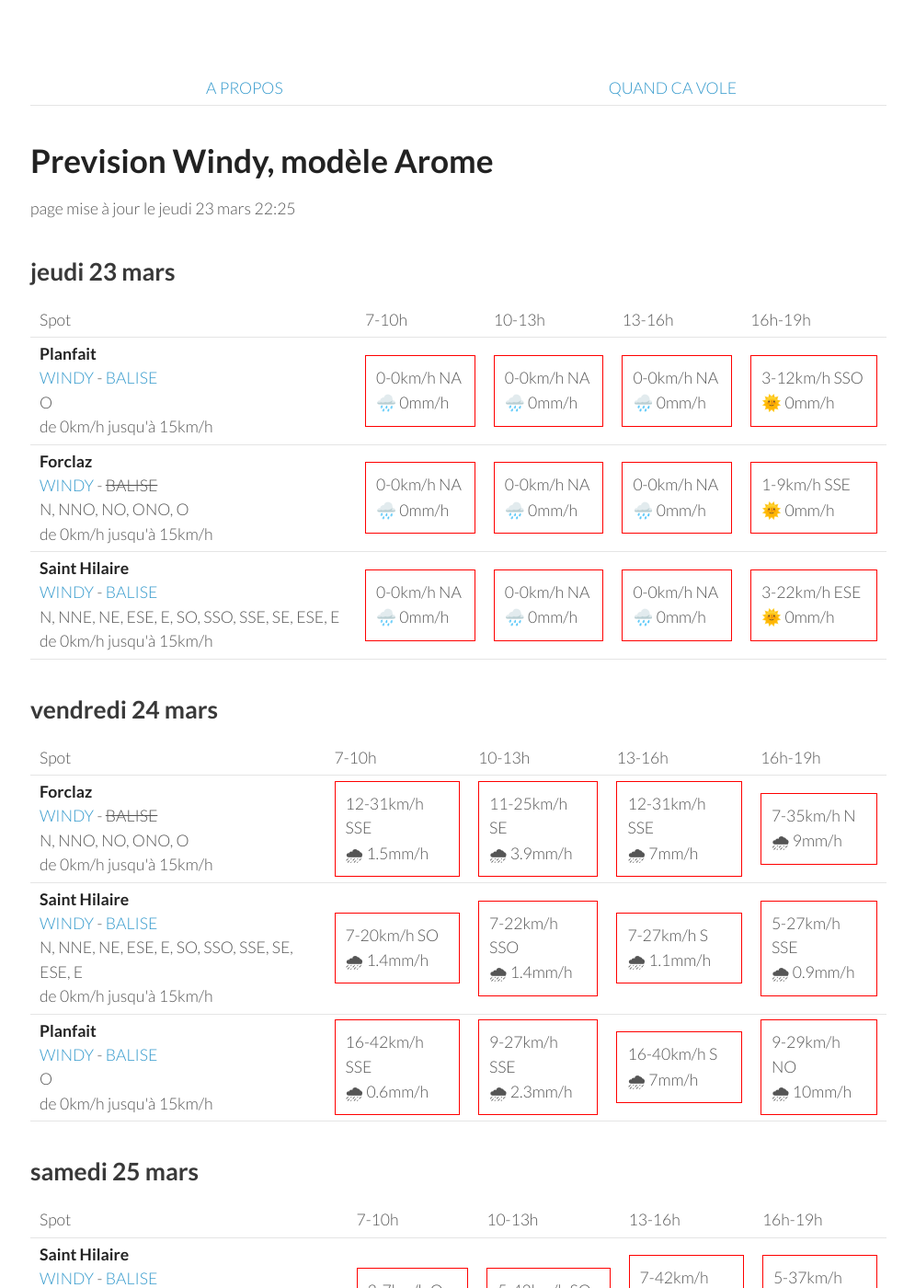
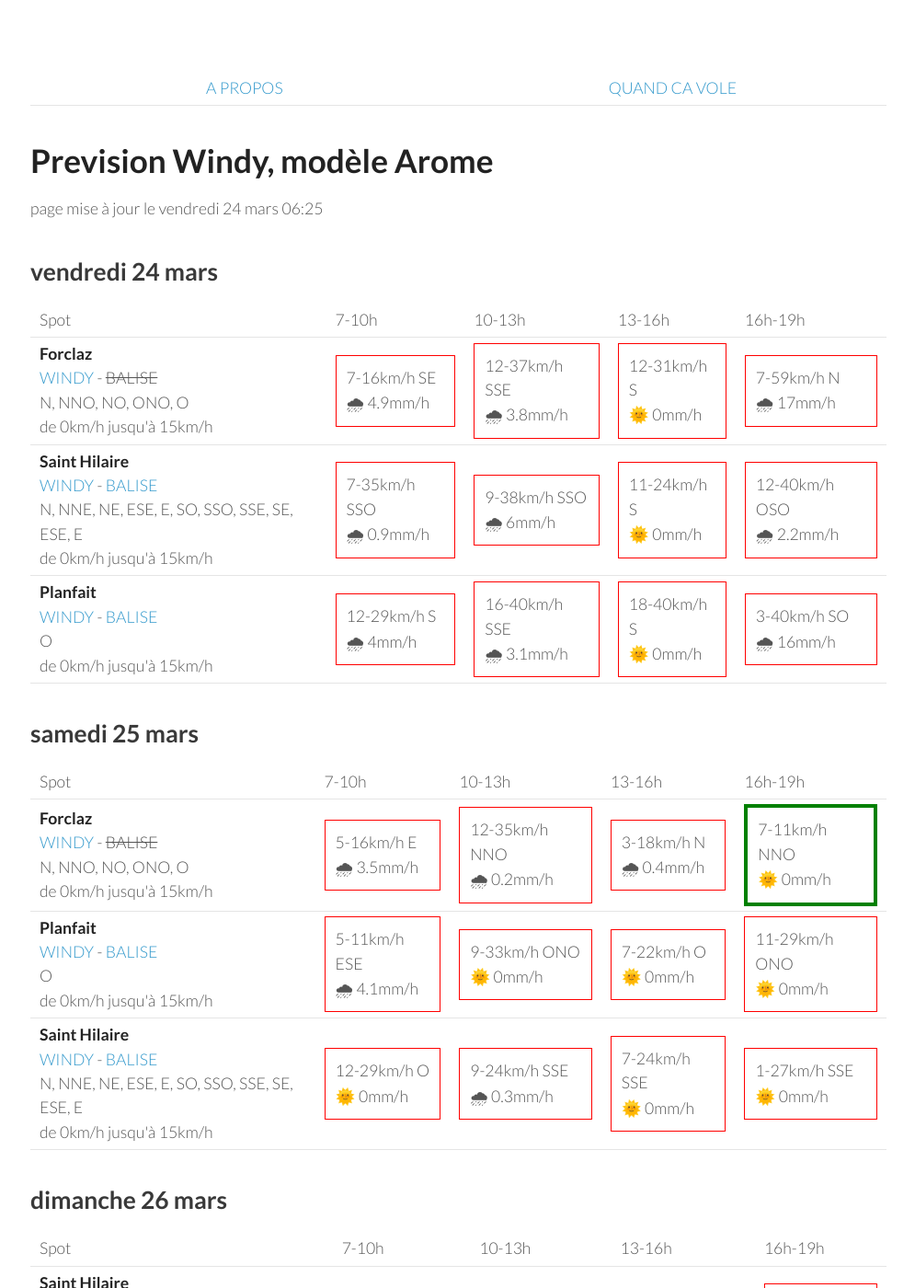
Before and after one commit to parapente-dans-le-nord/parapente-dans-le-nord.github.io, a Jekyll site: the page built from alpes_nord.markdown, in a window 1280 px wide and 1400 px high. Shown: the whole window at 92% size, without its empty margins (25-1020 px from the left). Built offline with Jekyll 4.4.1, drawn with Linux system fonts in a browser that asks for light colours; some of the changed text lies outside the part shown.

Commit message:
update index.markdown

```diff
--- a/alpes_nord.markdown
+++ b/alpes_nord.markdown
@@ -7,51 +7,8 @@ title:  "Tous les spots"
 {: .links}
 
 # Prevision Windy, modèle Arome
-page mise à jour le jeudi 23 mars 22:25
+page mise à jour le vendredi 24 mars 06:25
 
-## jeudi 23 mars
-
-{::nomarkdown}
-<table>
-  <tbody>
-    <tr>
-      <td>Spot</td>
-      <td>7-10h</td>
-      <td>10-13h</td>
-      <td>13-16h</td>
-      <td>16h-19h</td>
-    </tr>
-<tr>
-        <td><strong>Planfait</strong><br><a href="https://windy.com/45.853/6.223?45.415,6.223,8">WINDY</a> - <span class=""><a href="https://www.openwindmap.org/PP496">BALISE</a> </span><br> <span class="vent-favorable">O</span><br><span class="force-vent">de 0km/h jusqu'à 15km/h</span> </td>
-
-            <td><div class="not-flyable"><p>0-0km/h NA</p><p>🌧️ 0mm/h</p></div></td>
-            <td><div class="not-flyable"><p>0-0km/h NA</p><p>🌧️ 0mm/h</p></div></td>
-            <td><div class="not-flyable"><p>0-0km/h NA</p><p>🌧️ 0mm/h</p></div></td>
-            <td><div class="not-flyable"><p>3-12km/h SSO</p><p>🌞 0mm/h</p></div></td>
-
-    </tr>
-<tr>
-        <td><strong>Forclaz</strong><br><a href="https://windy.com/45.814/6.247?45.375,6.246,8,m:eVwaglz">WINDY</a> - <span class="no-balise"> BALISE </span><br> <span class="vent-favorable">N, NNO, NO, ONO, O</span><br><span class="force-vent">de 0km/h jusqu'à 15km/h</span> </td>
-
-            <td><div class="not-flyable"><p>0-0km/h NA</p><p>🌧️ 0mm/h</p></div></td>
-            <td><div class="not-flyable"><p>0-0km/h NA</p><p>🌧️ 0mm/h</p></div></td>
-            <td><div class="not-flyable"><p>0-0km/h NA</p><p>🌧️ 0mm/h</p></div></td>
-            <td><div class="not-flyable"><p>1-9km/h SSE</p><p>🌞 0mm/h</p></div></td>
-
-    </tr>
-<tr>
-        <td><strong>Saint Hilaire</strong><br><a href="https://windy.com/45.307/5.888?45.087,5.889,9,m:eUFagkX">WINDY</a> - <span class=""><a href="http://www.balisemeteo.com/balise.php?idBalise=61">BALISE</a> </span><br> <span class="vent-favorable">N, NNE, NE, ESE, E, SO, SSO, SSE, SE, ESE, E</span><br><span class="force-vent">de 0km/h jusqu'à 15km/h</span> </td>
-
-            <td><div class="not-flyable"><p>0-0km/h NA</p><p>🌧️ 0mm/h</p></div></td>
-            <td><div class="not-flyable"><p>0-0km/h NA</p><p>🌧️ 0mm/h</p></div></td>
-            <td><div class="not-flyable"><p>0-0km/h NA</p><p>🌧️ 0mm/h</p></div></td>
-            <td><div class="not-flyable"><p>3-22km/h ESE</p><p>🌞 0mm/h</p></div></td>
-
-    </tr>
-
-</tbody>
-</table>
-{:/}
 ## vendredi 24 mars
 
 {::nomarkdown}
@@ -67,30 +24,30 @@ page mise à jour le jeudi 23 mars 22:25
 <tr>
         <td><strong>Forclaz</strong><br><a href="https://windy.com/45.814/6.247?45.375,6.246,8,m:eVwaglz">WINDY</a> - <span class="no-balise"> BALISE </span><br> <span class="vent-favorable">N, NNO, NO, ONO, O</span><br><span class="force-vent">de 0km/h jusqu'à 15km/h</span> </td>
 
-            <td><div class="not-flyable"><p>12-31km/h SSE</p><p>🌧 1.5mm/h</p></div></td>
-            <td><div class="not-flyable"><p>11-25km/h SE</p><p>🌧 3.9mm/h</p></div></td>
-            <td><div class="not-flyable"><p>12-31km/h SSE</p><p>🌧 7mm/h</p></div></td>
-            <td><div class="not-flyable"><p>7-35km/h N</p><p>🌧 9mm/h</p></div></td>
+            <td><div class="not-flyable"><p>7-16km/h SE</p><p>🌧 4.9mm/h</p></div></td>
+            <td><div class="not-flyable"><p>12-37km/h SSE</p><p>🌧 3.8mm/h</p></div></td>
+            <td><div class="not-flyable"><p>12-31km/h S</p><p>🌞 0mm/h</p></div></td>
+            <td><div class="not-flyable"><p>7-59km/h N</p><p>🌧 17mm/h</p></div></td>
 
 
     </tr>
 <tr>
         <td><strong>Saint Hilaire</strong><br><a href="https://windy.com/45.307/5.888?45.087,5.889,9,m:eUFagkX">WINDY</a> - <span class=""><a href="http://www.balisemeteo.com/balise.php?idBalise=61">BALISE</a> </span><br> <span class="vent-favorable">N, NNE, NE, ESE, E, SO, SSO, SSE, SE, ESE, E</span><br><span class="force-vent">de 0km/h jusqu'à 15km/h</span> </td>
 
-            <td><div class="not-flyable"><p>7-20km/h SO</p><p>🌧 1.4mm/h</p></div></td>
-            <td><div class="not-flyable"><p>7-22km/h SSO</p><p>🌧 1.4mm/h</p></div></td>
-            <td><div class="not-flyable"><p>7-27km/h S</p><p>🌧 1.1mm/h</p></div></td>
-            <td><div class="not-flyable"><p>5-27km/h SSE</p><p>🌧 0.9mm/h</p></div></td>
+            <td><div class="not-flyable"><p>7-35km/h SSO</p><p>🌧 0.9mm/h</p></div></td>
+            <td><div class="not-flyable"><p>9-38km/h SSO</p><p>🌧 6mm/h</p></div></td>
+            <td><div class="not-flyable"><p>11-24km/h S</p><p>🌞 0mm/h</p></div></td>
+            <td><div class="not-flyable"><p>12-40km/h OSO</p><p>🌧 2.2mm/h</p></div></td>
 
 
     </tr>
 <tr>
         <td><strong>Planfait</strong><br><a href="https://windy.com/45.853/6.223?45.415,6.223,8">WINDY</a> - <span class=""><a href="https://www.openwindmap.org/PP496">BALISE</a> </span><br> <span class="vent-favorable">O</span><br><span class="force-vent">de 0km/h jusqu'à 15km/h</span> </td>
 
-            <td><div class="not-flyable"><p>16-42km/h SSE</p><p>🌧 0.6mm/h</p></div></td>
-            <td><div class="not-flyable"><p>9-27km/h SSE</p><p>🌧 2.3mm/h</p></div></td>
-            <td><div class="not-flyable"><p>16-40km/h S</p><p>🌧 7mm/h</p></div></td>
-            <td><div class="not-flyable"><p>9-29km/h NO</p><p>🌧 10mm/h</p></div></td>
+            <td><div class="not-flyable"><p>12-29km/h S</p><p>🌧 4mm/h</p></div></td>
+            <td><div class="not-flyable"><p>16-40km/h SSE</p><p>🌧 3.1mm/h</p></div></td>
+            <td><div class="not-flyable"><p>18-40km/h S</p><p>🌞 0mm/h</p></div></td>
+            <td><div class="not-flyable"><p>3-40km/h SO</p><p>🌧 16mm/h</p></div></td>
 
 
     </tr>
@@ -111,32 +68,32 @@ page mise à jour le jeudi 23 mars 22:25
       <td>16h-19h</td>
     </tr>
 <tr>
-        <td><strong>Saint Hilaire</strong><br><a href="https://windy.com/45.307/5.888?45.087,5.889,9,m:eUFagkX">WINDY</a> - <span class=""><a href="http://www.balisemeteo.com/balise.php?idBalise=61">BALISE</a> </span><br> <span class="vent-favorable">N, NNE, NE, ESE, E, SO, SSO, SSE, SE, ESE, E</span><br><span class="force-vent">de 0km/h jusqu'à 15km/h</span> </td>
-
-            <td><div class="not-flyable"><p>3-7km/h O</p><p>🌞 0mm/h</p></div></td>
-            <td><div class="not-flyable"><p>5-42km/h SO</p><p>🌧 0.7mm/h</p></div></td>
-            <td><div class="not-flyable"><p>7-42km/h SO</p><p>🌧 0.8mm/h</p></div></td>
-            <td><div class="not-flyable"><p>5-37km/h SO</p><p>🌧 0.2mm/h</p></div></td>
-
-
-    </tr>
-<tr>
         <td><strong>Forclaz</strong><br><a href="https://windy.com/45.814/6.247?45.375,6.246,8,m:eVwaglz">WINDY</a> - <span class="no-balise"> BALISE </span><br> <span class="vent-favorable">N, NNO, NO, ONO, O</span><br><span class="force-vent">de 0km/h jusqu'à 15km/h</span> </td>
 
-            <td><div class="not-flyable"><p>9-18km/h SE</p><p>🌧 0.4mm/h</p></div></td>
-            <td><div class="not-flyable"><p>3-31km/h SSO</p><p>🌧 3.9mm/h</p></div></td>
-            <td><div class="not-flyable"><p>5-40km/h SO</p><p>🌧 0.8mm/h</p></div></td>
-            <td><div class="not-flyable"><p>5-37km/h SO</p><p>🌧 0.6mm/h</p></div></td>
+            <td><div class="not-flyable"><p>5-16km/h E</p><p>🌧 3.5mm/h</p></div></td>
+            <td><div class="not-flyable"><p>12-35km/h NNO</p><p>🌧 0.2mm/h</p></div></td>
+            <td><div class="not-flyable"><p>3-18km/h N</p><p>🌧 0.4mm/h</p></div></td>
+            <td><div class="flyable"><p>7-11km/h NNO</p><p>🌞 0mm/h</p></div></td>
 
 
     </tr>
 <tr>
         <td><strong>Planfait</strong><br><a href="https://windy.com/45.853/6.223?45.415,6.223,8">WINDY</a> - <span class=""><a href="https://www.openwindmap.org/PP496">BALISE</a> </span><br> <span class="vent-favorable">O</span><br><span class="force-vent">de 0km/h jusqu'à 15km/h</span> </td>
 
-            <td><div class="not-flyable"><p>9-16km/h SE</p><p>🌧 0.4mm/h</p></div></td>
-            <td><div class="not-flyable"><p>5-31km/h S</p><p>🌧 4mm/h</p></div></td>
-            <td><div class="not-flyable"><p>5-40km/h SO</p><p>🌧 1mm/h</p></div></td>
-            <td><div class="not-flyable"><p>5-37km/h SO</p><p>🌧 0.7mm/h</p></div></td>
+            <td><div class="not-flyable"><p>5-11km/h ESE</p><p>🌧 4.1mm/h</p></div></td>
+            <td><div class="not-flyable"><p>9-33km/h ONO</p><p>🌞 0mm/h</p></div></td>
+            <td><div class="not-flyable"><p>7-22km/h O</p><p>🌞 0mm/h</p></div></td>
+            <td><div class="not-flyable"><p>11-29km/h ONO</p><p>🌞 0mm/h</p></div></td>
+
+
+    </tr>
+<tr>
+        <td><strong>Saint Hilaire</strong><br><a href="https://windy.com/45.307/5.888?45.087,5.889,9,m:eUFagkX">WINDY</a> - <span class=""><a href="http://www.balisemeteo.com/balise.php?idBalise=61">BALISE</a> </span><br> <span class="vent-favorable">N, NNE, NE, ESE, E, SO, SSO, SSE, SE, ESE, E</span><br><span class="force-vent">de 0km/h jusqu'à 15km/h</span> </td>
+
+            <td><div class="not-flyable"><p>12-29km/h O</p><p>🌞 0mm/h</p></div></td>
+            <td><div class="not-flyable"><p>9-24km/h SSE</p><p>🌧 0.3mm/h</p></div></td>
+            <td><div class="not-flyable"><p>7-24km/h SSE</p><p>🌞 0mm/h</p></div></td>
+            <td><div class="not-flyable"><p>1-27km/h SSE</p><p>🌞 0mm/h</p></div></td>
 
 
     </tr>
@@ -159,30 +116,30 @@ page mise à jour le jeudi 23 mars 22:25
 <tr>
         <td><strong>Saint Hilaire</strong><br><a href="https://windy.com/45.307/5.888?45.087,5.889,9,m:eUFagkX">WINDY</a> - <span class=""><a href="http://www.balisemeteo.com/balise.php?idBalise=61">BALISE</a> </span><br> <span class="vent-favorable">N, NNE, NE, ESE, E, SO, SSO, SSE, SE, ESE, E</span><br><span class="force-vent">de 0km/h jusqu'à 15km/h</span> </td>
 
-            <td><div class="not-flyable"><p>7-57km/h S</p><p>🌧 2.5mm/h</p></div></td>
-            <td><div class="not-flyable"><p>5-53km/h S</p><p>🌧 2.1mm/h</p></div></td>
-            <td><div class="not-flyable"><p>5-46km/h SO</p><p>🌧 0.6mm/h</p></div></td>
-            <td><div class="not-flyable"><p>7-53km/h SSE</p><p>🌧 1.5mm/h</p></div></td>
+            <td><div class="not-flyable"><p>7-55km/h S</p><p>🌧 2.4mm/h</p></div></td>
+            <td><div class="not-flyable"><p>5-50km/h S</p><p>🌧 2.9mm/h</p></div></td>
+            <td><div class="not-flyable"><p>7-53km/h SO</p><p>🌧 0.6mm/h</p></div></td>
+            <td><div class="not-flyable"><p>5-51km/h SO</p><p>🌧 4.3mm/h</p></div></td>
 
 
     </tr>
 <tr>
         <td><strong>Planfait</strong><br><a href="https://windy.com/45.853/6.223?45.415,6.223,8">WINDY</a> - <span class=""><a href="https://www.openwindmap.org/PP496">BALISE</a> </span><br> <span class="vent-favorable">O</span><br><span class="force-vent">de 0km/h jusqu'à 15km/h</span> </td>
 
-            <td><div class="not-flyable"><p>5-37km/h SE</p><p>🌧 1.7mm/h</p></div></td>
-            <td><div class="not-flyable"><p>3-40km/h SE</p><p>🌧 3.8mm/h</p></div></td>
-            <td><div class="not-flyable"><p>3-38km/h S</p><p>🌧 1.5mm/h</p></div></td>
-            <td><div class="not-flyable"><p>3-42km/h SO</p><p>🌧 4.3mm/h</p></div></td>
+            <td><div class="not-flyable"><p>7-38km/h ESE</p><p>🌧 1.2mm/h</p></div></td>
+            <td><div class="not-flyable"><p>3-40km/h ESE</p><p>🌧 2.9mm/h</p></div></td>
+            <td><div class="not-flyable"><p>7-38km/h SO</p><p>🌧 2.2mm/h</p></div></td>
+            <td><div class="not-flyable"><p>7-40km/h SO</p><p>🌧 4.3mm/h</p></div></td>
 
 
     </tr>
 <tr>
         <td><strong>Forclaz</strong><br><a href="https://windy.com/45.814/6.247?45.375,6.246,8,m:eVwaglz">WINDY</a> - <span class="no-balise"> BALISE </span><br> <span class="vent-favorable">N, NNO, NO, ONO, O</span><br><span class="force-vent">de 0km/h jusqu'à 15km/h</span> </td>
 
-            <td><div class="not-flyable"><p>3-37km/h ESE</p><p>🌧 1.6mm/h</p></div></td>
-            <td><div class="not-flyable"><p>3-42km/h ESE</p><p>🌧 4.4mm/h</p></div></td>
-            <td><div class="not-flyable"><p>1-38km/h SO</p><p>🌧 2.2mm/h</p></div></td>
-            <td><div class="not-flyable"><p>3-42km/h SO</p><p>🌧 5mm/h</p></div></td>
+            <td><div class="not-flyable"><p>5-37km/h ESE</p><p>🌧 1.3mm/h</p></div></td>
+            <td><div class="not-flyable"><p>1-40km/h ENE</p><p>🌧 2.9mm/h</p></div></td>
+            <td><div class="not-flyable"><p>5-38km/h OSO</p><p>🌧 2.1mm/h</p></div></td>
+            <td><div class="not-flyable"><p>5-38km/h SO</p><p>🌧 5mm/h</p></div></td>
 
 
     </tr>
@@ -205,8 +162,8 @@ page mise à jour le jeudi 23 mars 22:25
 <tr>
         <td><strong>Saint Hilaire</strong><br><a href="https://windy.com/45.307/5.888?45.087,5.889,9,m:eUFagkX">WINDY</a> - <span class=""><a href="http://www.balisemeteo.com/balise.php?idBalise=61">BALISE</a> </span><br> <span class="vent-favorable">N, NNE, NE, ESE, E, SO, SSO, SSE, SE, ESE, E</span><br><span class="force-vent">de 0km/h jusqu'à 15km/h</span> </td>
 
-            <td><div class="not-flyable"><p>3-35km/h N</p><p>🌧 5mm/h</p></div></td>
-            <td><div class="not-flyable"><p>5-40km/h NNO</p><p>🌧 2mm/h</p></div></td>
+            <td><div class="not-flyable"><p>1-40km/h NE</p><p>🌧 5mm/h</p></div></td>
+            <td><div class="not-flyable"><p>3-37km/h NO</p><p>🌧 2mm/h</p></div></td>
             <td><div class="not-flyable"><p>7-48km/h NNO</p><p>🌧 2mm/h</p></div></td>
             <td><div class="not-flyable"><p>9-53km/h N</p><p>🌧 2mm/h</p></div></td>
 
@@ -215,8 +172,8 @@ page mise à jour le jeudi 23 mars 22:25
 <tr>
         <td><strong>Forclaz</strong><br><a href="https://windy.com/45.814/6.247?45.375,6.246,8,m:eVwaglz">WINDY</a> - <span class="no-balise"> BALISE </span><br> <span class="vent-favorable">N, NNO, NO, ONO, O</span><br><span class="force-vent">de 0km/h jusqu'à 15km/h</span> </td>
 
-            <td><div class="not-flyable"><p>3-27km/h ONO</p><p>🌧 2.3mm/h</p></div></td>
-            <td><div class="not-flyable"><p>9-42km/h ONO</p><p>🌧 1mm/h</p></div></td>
+            <td><div class="not-flyable"><p>1-31km/h SSO</p><p>🌧 2mm/h</p></div></td>
+            <td><div class="not-flyable"><p>7-38km/h ONO</p><p>🌧 1.6mm/h</p></div></td>
             <td><div class="not-flyable"><p>9-46km/h NNO</p><p>🌧 0.9mm/h</p></div></td>
             <td><div class="not-flyable"><p>9-44km/h NNO</p><p>🌞 0mm/h</p></div></td>
 
@@ -225,8 +182,8 @@ page mise à jour le jeudi 23 mars 22:25
 <tr>
         <td><strong>Planfait</strong><br><a href="https://windy.com/45.853/6.223?45.415,6.223,8">WINDY</a> - <span class=""><a href="https://www.openwindmap.org/PP496">BALISE</a> </span><br> <span class="vent-favorable">O</span><br><span class="force-vent">de 0km/h jusqu'à 15km/h</span> </td>
 
-            <td><div class="not-flyable"><p>3-25km/h ONO</p><p>🌧 2mm/h</p></div></td>
-            <td><div class="not-flyable"><p>11-40km/h NO</p><p>🌧 1mm/h</p></div></td>
+            <td><div class="not-flyable"><p>1-29km/h SSO</p><p>🌧 2mm/h</p></div></td>
+            <td><div class="not-flyable"><p>7-37km/h ONO</p><p>🌧 2mm/h</p></div></td>
             <td><div class="not-flyable"><p>11-44km/h N</p><p>🌧 1mm/h</p></div></td>
             <td><div class="not-flyable"><p>9-44km/h N</p><p>🌞 0mm/h</p></div></td>
 
```
